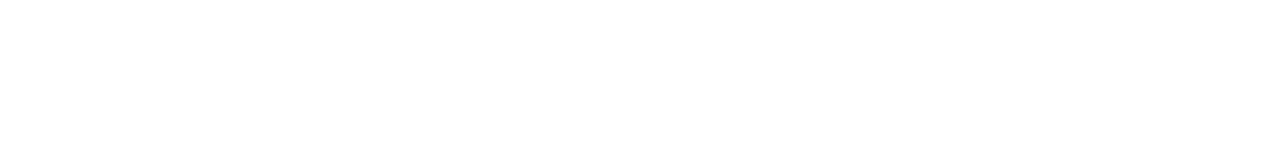
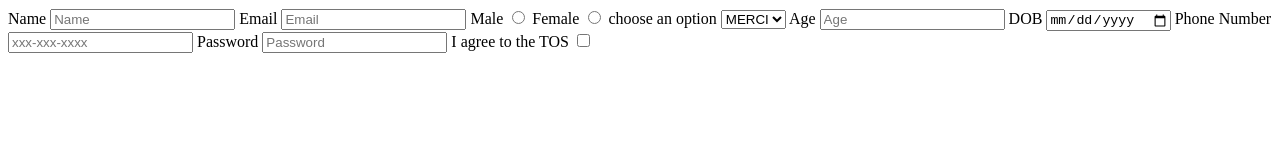
Before and after one commit to acciojob/signup-form-car-shreyashhh11, a website: page main.html in a window 1280 px wide. Drawn offline with Linux system fonts and the light colour scheme.

Commit message:
created a submission

```diff
--- a/main.html
+++ b/main.html
@@ -8,6 +8,40 @@
 
 <body>
 	<!-- the entire body must be written by student -->
+	<form>
+		<label for="name">Name</label>
+		<input type="text" id="name" placeholder="Name" required>
+
+		<label for="email">Email</label>
+		<input type="email" id="email" placeholder="Email" required>
+
+		<label for="gender_m">Male</label>
+		<input type="radio" id="gender_m" name="gender" required>
+		<label for="gender_f">Female</label>
+		<input type="radio" id="gender_f" name="gender" required>
+
+		<label for="cars"> choose an option</label>
+		<select placeholder="--Please choose an option--" id="cars" required>
+			<option>MERCI</option>
+			<option>BMS</option>
+			<option>fero</option>
+		</select>
+
+		<label for="age">Age</label>
+		<input type="number" id="age" placeholder="Age" required>
+
+		<label for="dob">DOB</label>
+		<input type="date" id="dob" required>
+
+		<label for="tel">Phone Number</label>
+		<input type="Tel" id="tel" placeholder="xxx-xxx-xxxx"required>
+
+		<label for="password">Password</label>
+		<input type="password" id="password" placeholder="Password" required>
+
+		<label for="tos">I agree to the TOS</label>
+		<input type="checkbox" id="tos" required>
+	</form>
     <script type="text/javascript" src="./script.js">
 </script>
 
```
